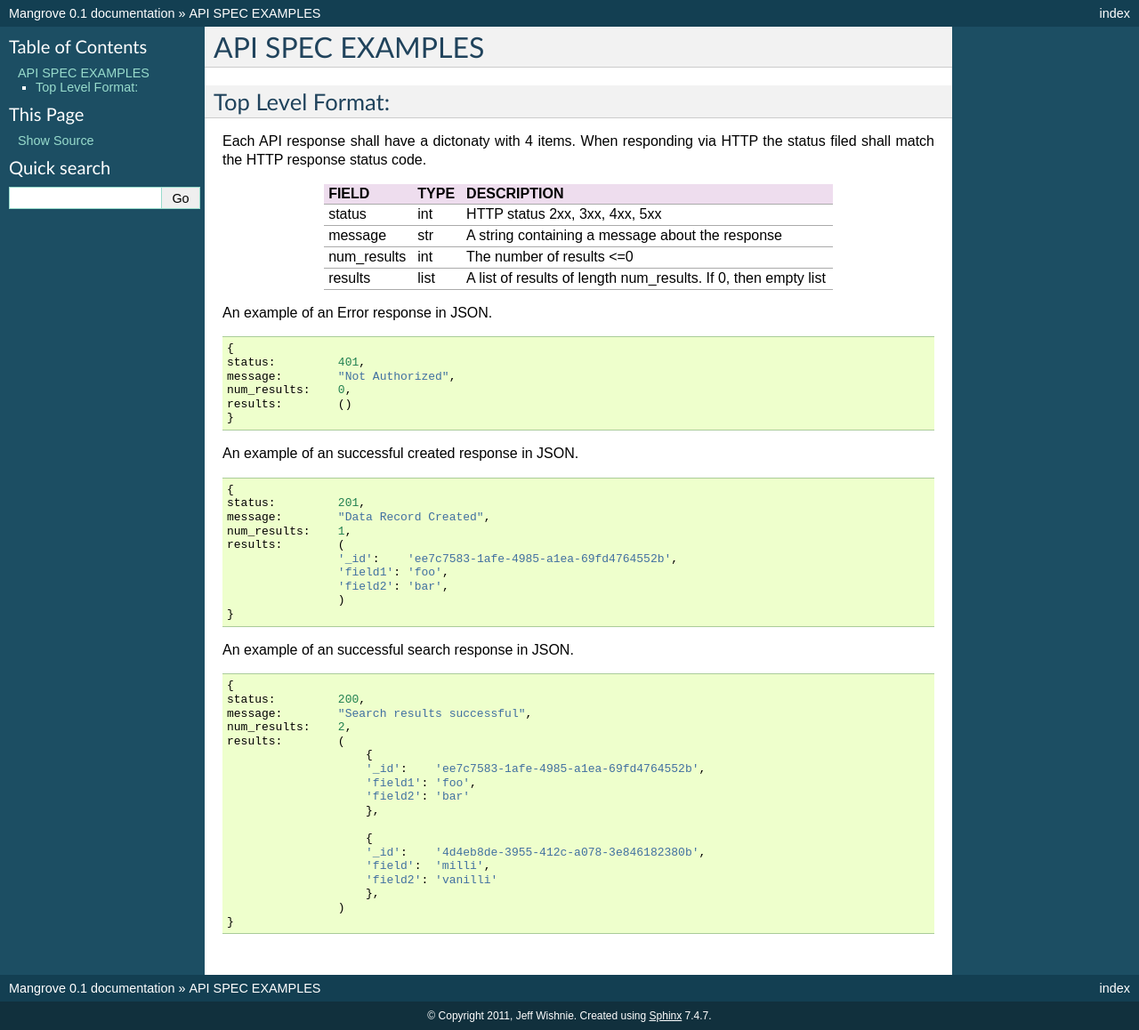
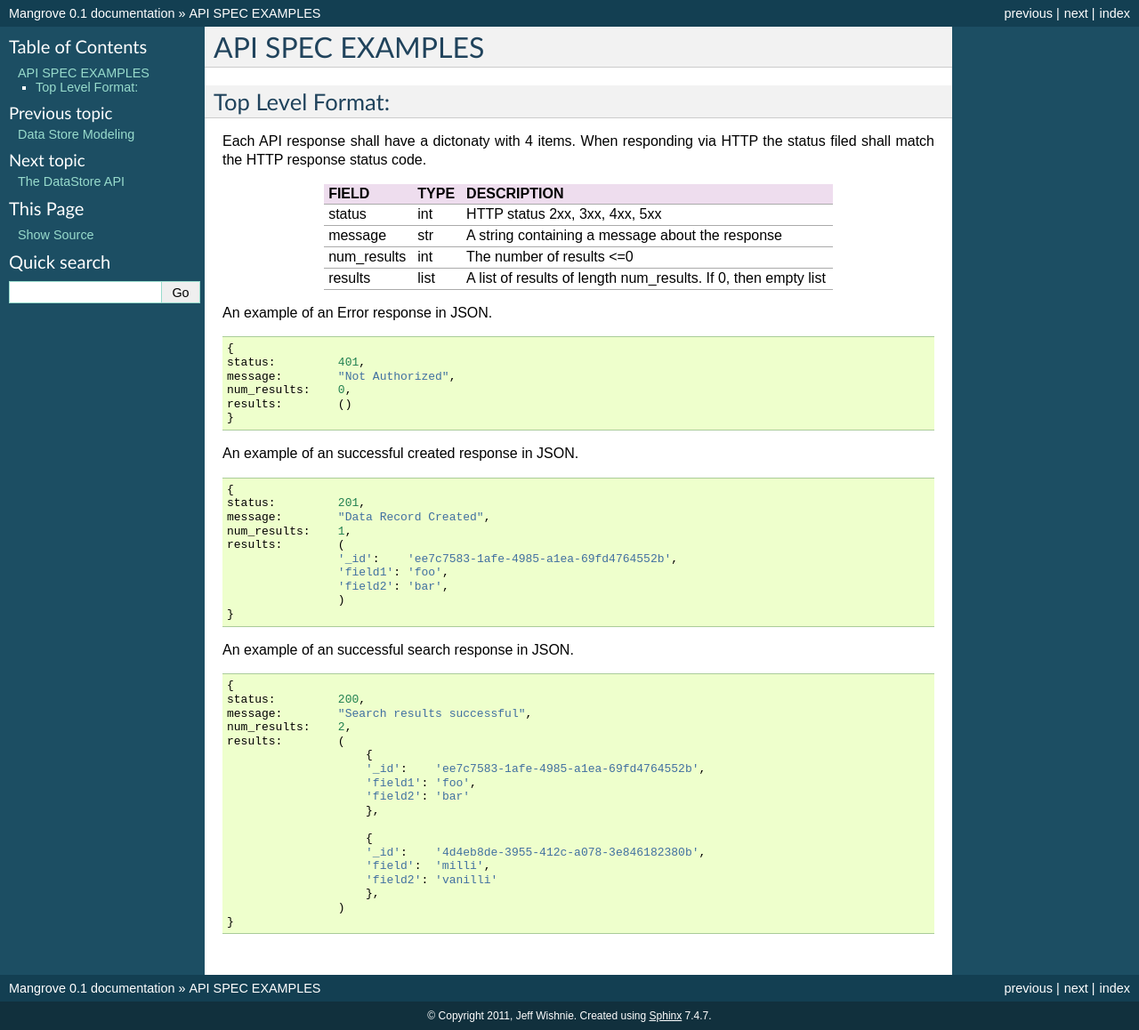
Before and after one commit to ini-asangansi/mangrove, a Sphinx documentation site: the page built from docs/api_toplevel_spec.rst, in a window 1280 px wide. Shown: the whole page at 89% size. Built offline with Sphinx 7.4.7, drawn with Linux system fonts in a browser that asks for light colours; pages that are not in the unit, such as notebooks, are missing from menus.

Commit message:
modified:   index.rst 	    Removed uneeded "..." in Toctree entry 	    added missing subpages to toctree directive

```diff
--- a/docs/index.rst
+++ b/docs/index.rst
@@ -14,11 +14,12 @@ Contents:
    faces
    developerpractices
    data_store_modeling
+   api_toplevel_spec
+   datastore_api
    datadict_concept
    datadict_api
    terminology
    querying_by_loc_and_time
-   ...
 
 Indices and tables
 ==================
```
